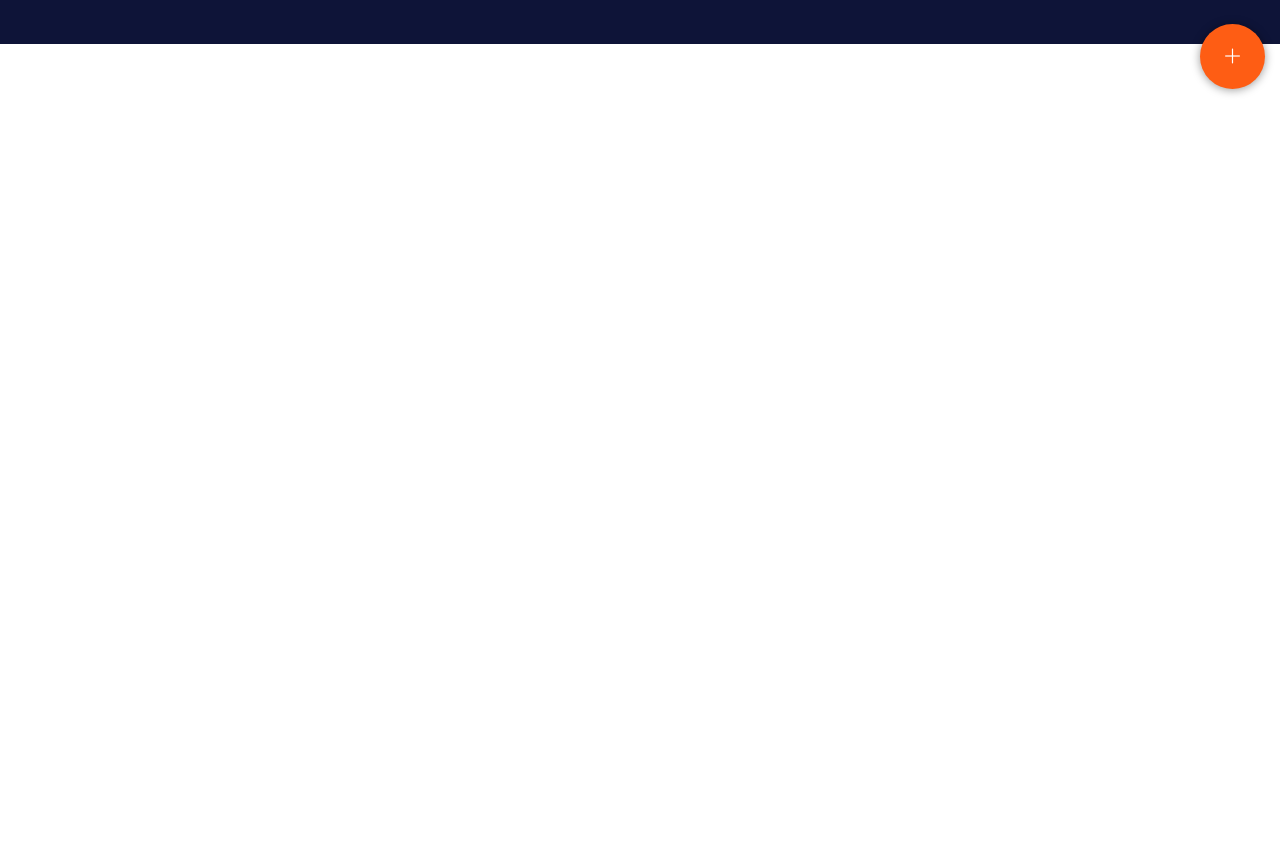
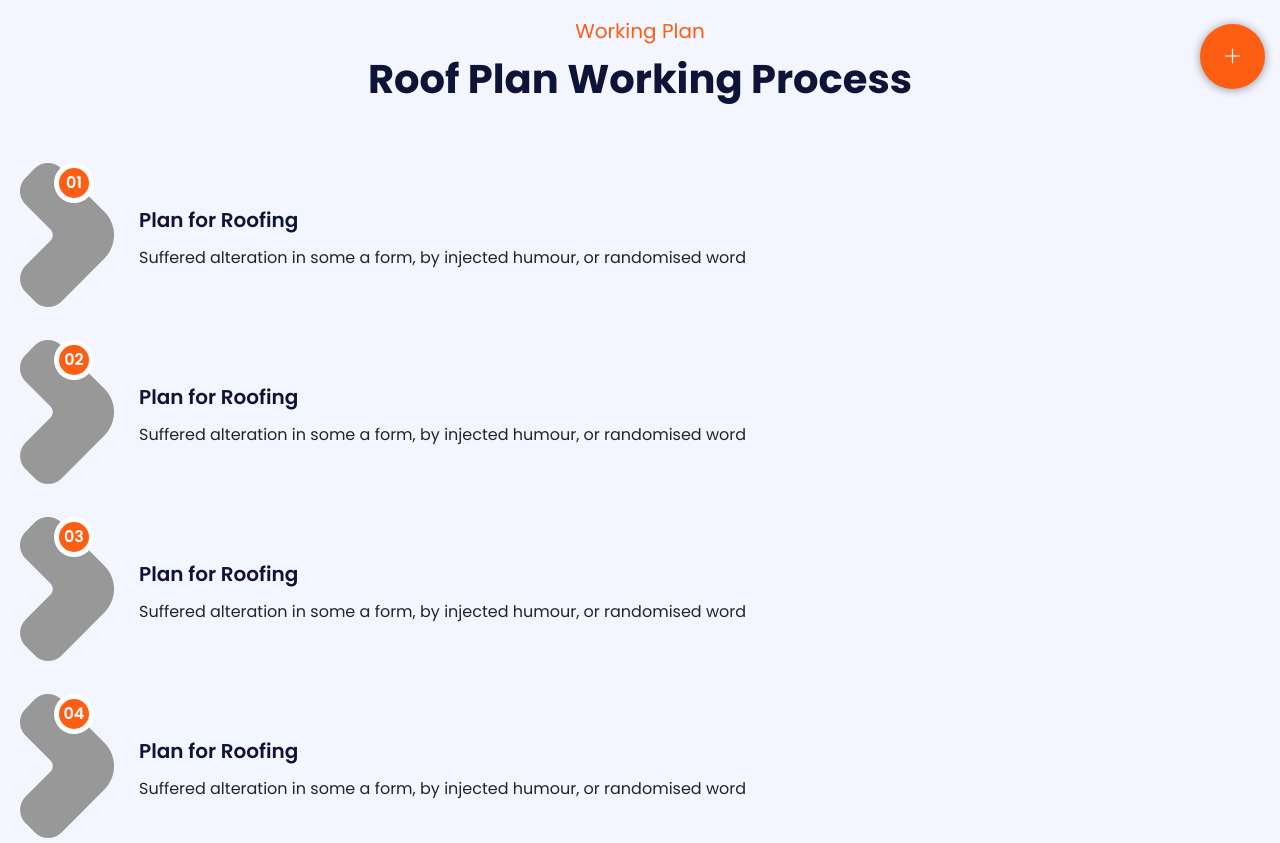
Before and after one commit to Lumaraseo/paramount, a plain HTML site: page aboutUs.html in a window 1280 px wide. Shown: the part 696-1539 px from the top of the page. Before the commit the page ends 800 px from the top, so only its background shows below. Drawn offline with nearby package versions, Linux system fonts and the light colour scheme.

Commit message:
A work process section is created.

```diff
--- a/aboutUs.html
+++ b/aboutUs.html
@@ -55,8 +55,10 @@
                     <div>
                         <p class="spanAboutUs">About Our Company</p>
                         <h1 class="titleH1AboutUs">We’re Committed to Roofing Excellence</h1>
-                        <p class="textAboutUsH1">There are many variations of passages of Lorem Ipsum available, but the majori have suffered
-                            alteration in some form, by injected humour, or randomised word which don't look even slightly
+                        <p class="textAboutUsH1">There are many variations of passages of Lorem Ipsum available, but the
+                            majori have suffered
+                            alteration in some form, by injected humour, or randomised word which don't look even
+                            slightly
                             believable.</p>
                     </div>
                     <div>
@@ -79,6 +81,57 @@
                 </div>
             </section>
 
+            <!-- Section Proceso de trabajo -->
+
+            <section class="sectionProceso">
+                <div class="cnt-titleProceso">
+                    <div class="cnt-subAndTittle">
+                        <p class="sub-title">Working Plan</p>
+                        <h2 class="titleProce">Roof Plan Working Process</h2>
+                    </div>
+                </div>
+                <div class="work-item">
+                    <div class="work-thumb">
+                        <img src="./img/work_img01.png" alt="work-img">
+                        <h3 class="number">01</h3>
+                    </div>
+                    <div class="work-content">
+                        <h2 class="title">Plan for Roofing</h2>
+                        <p>Suffered alteration in some a form, by injected humour, or randomised word</p>
+                    </div>
+                </div>
+                <div class="work-item">
+                    <div class="work-thumb">
+                        <img src="./img/work_img01.png" alt="work-img">
+                        <h3 class="number">02</h3>
+                    </div>
+                    <div class="work-content">
+                        <h2 class="title">Plan for Roofing</h2>
+                        <p>Suffered alteration in some a form, by injected humour, or randomised word</p>
+                    </div>
+                </div>
+                <div class="work-item">
+                    <div class="work-thumb">
+                        <img src="./img/work_img01.png" alt="work-img">
+                        <h3 class="number">03</h3>
+                    </div>
+                    <div class="work-content">
+                        <h2 class="title">Plan for Roofing</h2>
+                        <p>Suffered alteration in some a form, by injected humour, or randomised word</p>
+                    </div>
+                </div>
+                <div class="work-item">
+                    <div class="work-thumb">
+                        <img src="./img/work_img01.png" alt="work-img">
+                        <h4 class="number">04</h4>
+                    </div>
+                    <div class="work-content">
+                        <h2 class="title">Plan for Roofing</h2>
+                        <p>Suffered alteration in some a form, by injected humour, or randomised word</p>
+                    </div>
+                </div>
+            </section>
+
         </main>
         <footer class="sectionFooter">
             <div class="containLogoFooter">
@@ -96,8 +149,8 @@
             </div>
             <ul class="ulFooter">
                 <li class="liFooter">
-                    <a href="tel:+1786-602-2217" class="iconPhoneFooter"><i
-                            class="bi-telephone-fill"></i>+1 786-602-2217</a>
+                    <a href="tel:+1786-602-2217" class="iconPhoneFooter"><i class="bi-telephone-fill"></i>+1
+                        786-602-2217</a>
                 </li>
                 <li class="liFooter">
                     <a href="tel:+1786-602-2217" class="iconPhoneFooter"></a>
--- a/css/aboutUs.css
+++ b/css/aboutUs.css
@@ -13,55 +13,59 @@
     --White-general: white;
     --Black-general: black;
     --Text-general: #61657E;
+    --bg-secundary: #f4f6ff;
 }
 
 main {
     padding-top: 100px;
 
 }
-.cnt-generalH1{
+
+.cnt-generalH1 {
     padding: 10px;
 }
 
-.titleH1AboutUs {
+.titleH1AboutUs,
+.titleProce {
     font-family: "Poppins", sans-serif;
     font-size: 40px;
     font-weight: 700;
     line-height: 1.2;
     color: var(--Blue-primary);
 }
-.textAboutUsH1{
+
+.textAboutUsH1 {
     font-size: 16px;
     line-height: 1.4;
     color: var(--Text-general);
-    padding: 20px 0 10px;
+    padding: 30px 0 24px;
 }
 
-.spanAboutUs{
+.spanAboutUs {
     font-size: 18px;
     color: var(--Orange-general);
     font-family: "Poppins", sans-serif;
     margin-bottom: 14px;
 }
 
-.cnt-iconAboutUs{
+.cnt-iconAboutUs {
     display: flex;
     align-items: center;
     margin-bottom: 20px;
 }
 
-.iconCheckAbout{
+.iconCheckAbout {
     font-size: 25px;
     color: var(--Orange-general);
     padding-right: 15px;
 }
 
-.texth2AboutUs{
+.texth2AboutUs {
     font-size: 18px;
-    color:var(--Blue-primary)
+    color: var(--Blue-primary)
 }
 
-.btn-AboutUs{
+.btn-AboutUs {
     background: var(--Orange-general);
     border: none;
     color: var(--White-general);
@@ -75,6 +79,85 @@ main {
     border-radius: 4px;
 }
 
+.sectionProceso {
+    background-color: var(--bg-secundary);
+    margin: 100px 0 0;
+    padding-bottom: 70px;
+}
+
+.cnt-subAndTittle {
+    padding: 100px 0 60px;
+}
+
+.sub-title {
+    font-size: 20px;
+    color: var(--Orange-general);
+    font-family: "Poppins", sans-serif;
+    margin-bottom: 14px;
+    text-align: center;
+}
+.titleProce{
+    text-align: center;
+}
+
+.title {
+    font-family: "Poppins", sans-serif;
+    font-size: 32px;
+    font-weight: 700;
+    line-height: 1.2;
+    color: var(--Blue-primary);
+}
+
+.work-item {
+    display: flex;
+    align-items: center;
+    margin-bottom: 30px;
+    padding: 0 20px;
+}
+
+
+.work-thumb {
+    position: relative;
+    margin-right: 25px;
+}
+
+.work-thumb .number {
+    position: absolute;
+    width: 40px;
+    height: 40px;
+    display: flex;
+    align-items: center;
+    justify-content: center;
+    background: var(--White-general);
+    border-radius: 50%;
+    font-weight: 600;
+    font-size: 16px;
+    color: var(--White-general);
+    right: 20px;
+    top: 0;
+    z-index: 1;
+    margin-bottom: 0;
+}
+
+.work-thumb .number::before {
+    content: "";
+    position: absolute;
+    left: 50%;
+    top: 50%;
+    transform: translate(-50%, -50%);
+    width: 30px;
+    height: 30px;
+    background: var(--Orange-general);
+    border-radius: 50%;
+    z-index: -1;
+}
+
+.work-content .title {
+    font-weight: 600;
+    font-size: 20px;
+    margin-bottom: 18px;
+}
+
 
 
 @media screen and (min-width: 1440px) {
```
Also changed, not shown: img/work_img01.png (added).
